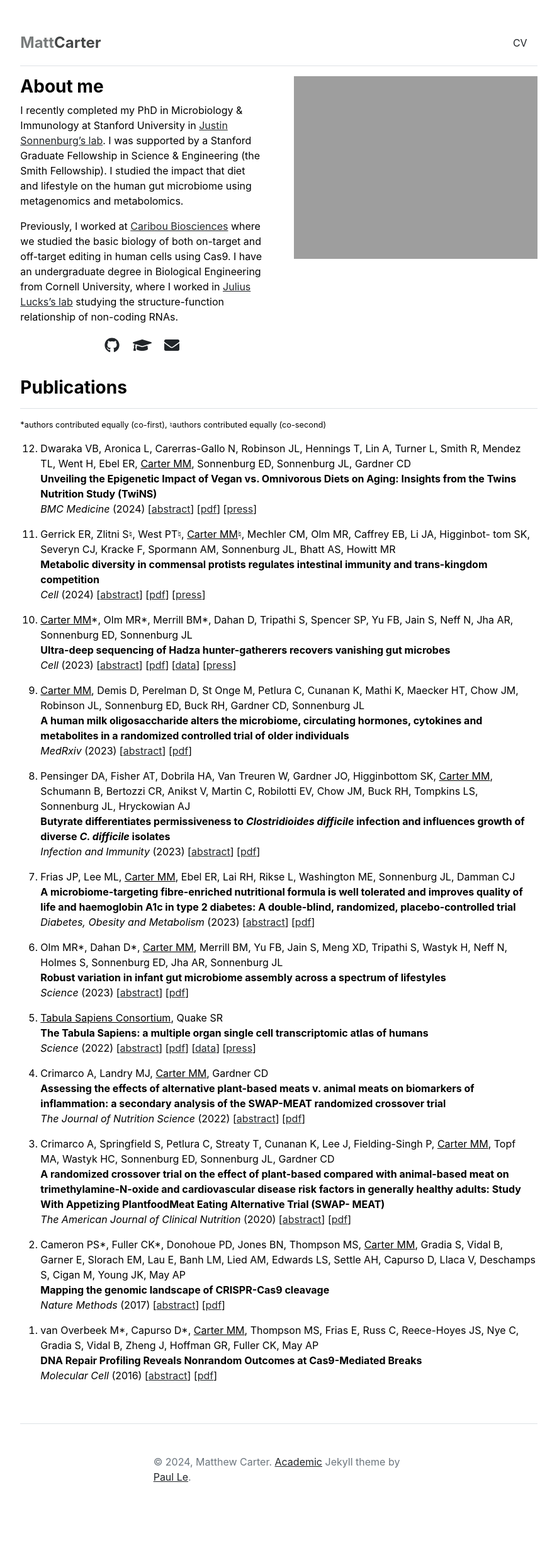
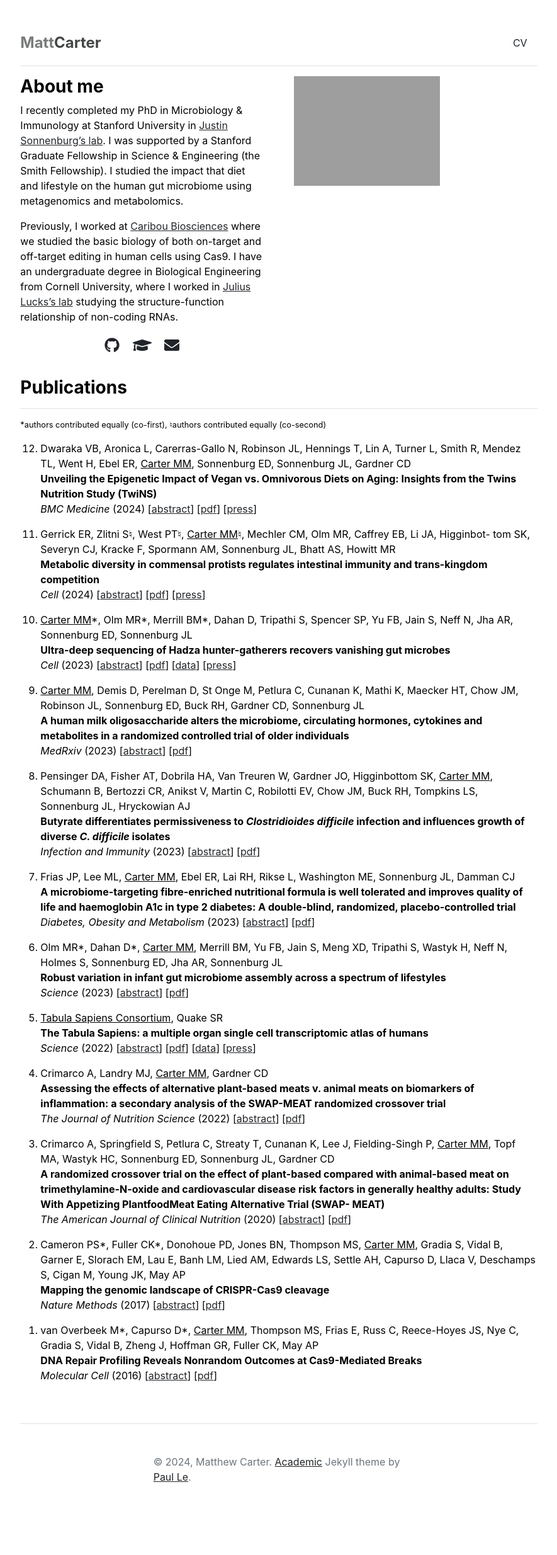
Before and after one commit to matt-cart/matt-cart.github.io, a Jekyll site: the page built from index.md, in a window 1280 px wide. Shown: the whole page at 63% size, without its empty margins (197-1082 px from the left). Built offline with Jekyll 4.4.1, drawn with Linux system fonts in a browser that asks for light colours.

Commit message:
adjust home image size

```diff
--- a/_layouts/home.html
+++ b/_layouts/home.html
@@ -13,7 +13,7 @@ layout: default
     </p>
   </div>
   <div class="col-md-6">
-    <img src="{{ site.github.url }}/assets/img/mugshot_website.png" alt="Home" width="100%">
+    <img src="{{ site.github.url }}/assets/img/mugshot_website.png" alt="Home" width="60%">
   </div>
 </div>
 
```
